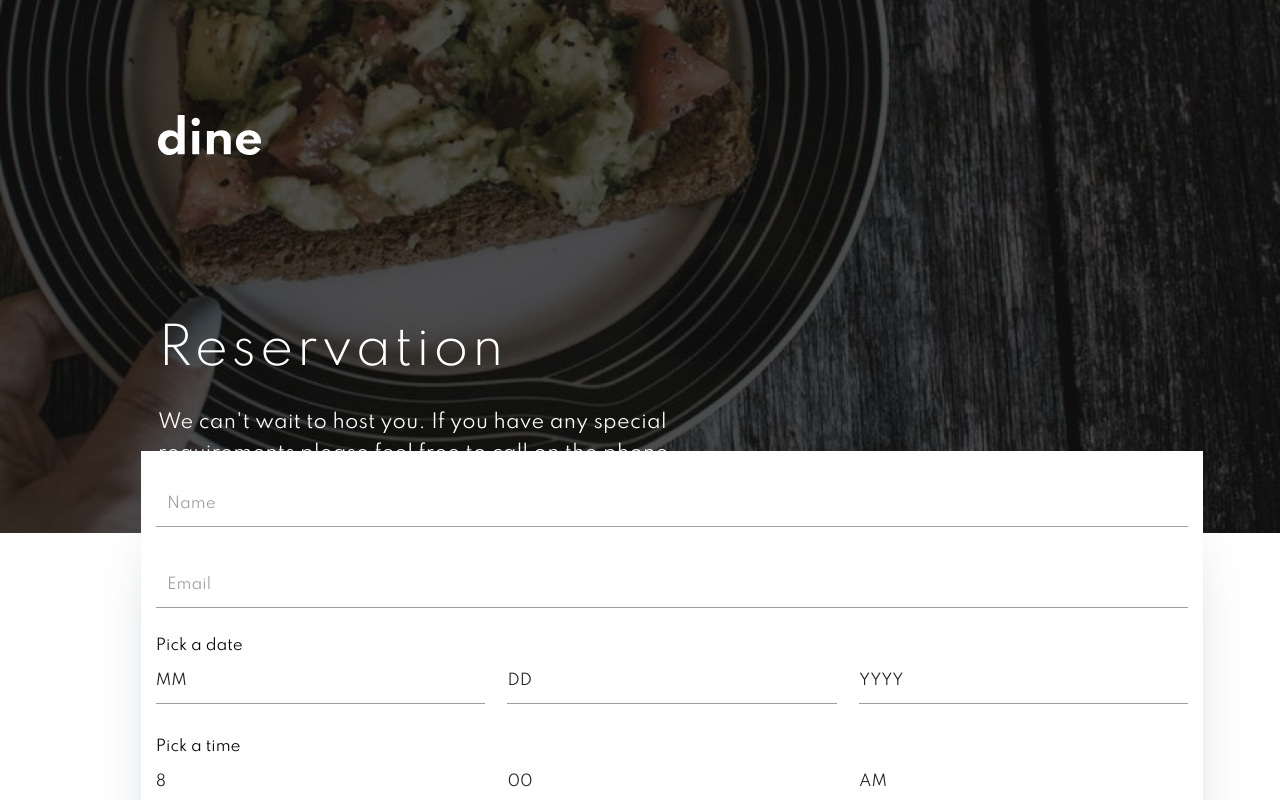
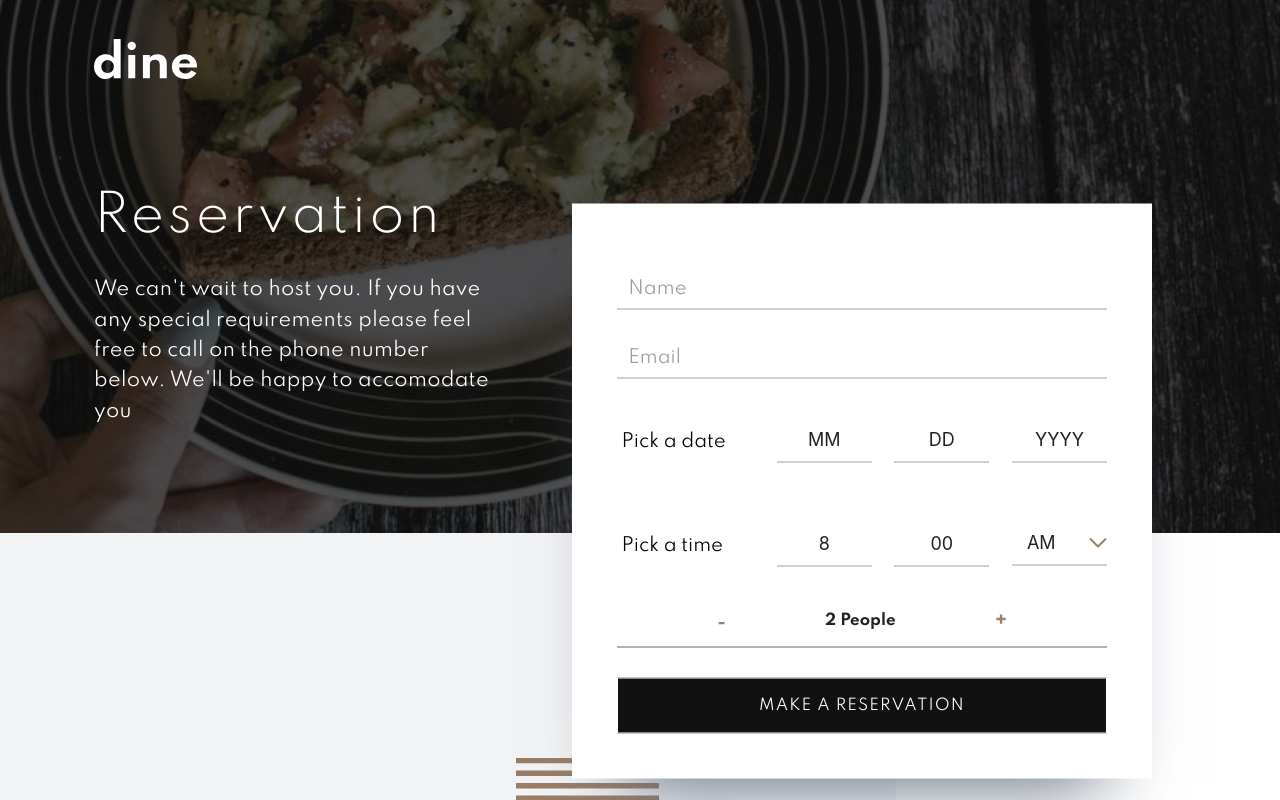
Before and after one commit to VincenzoMarcovecchio/Dine, a React (Create React App) app: page /contact in a window 1280 px wide. Shown: the top 800 px of the page. Built offline with nearby package versions, Linux system fonts and the light colour scheme.

Commit message:
i want to see the differencce between commits

```diff
--- a/package.json
+++ b/package.json
@@ -6,6 +6,7 @@
     "@testing-library/jest-dom": "^4.2.4",
     "@testing-library/react": "^9.5.0",
     "@testing-library/user-event": "^7.2.1",
+    "materialize-css": "^1.0.0-rc.2",
     "react": "^16.13.1",
     "react-dom": "^16.13.1",
     "react-router-dom": "^5.1.2",
--- a/src/App.js
+++ b/src/App.js
@@ -3,9 +3,8 @@ import './style/style.css';
 import { Route, Switch } from 'react-router-dom';
 import Home from './pages/Home';
 import Contact from './pages/Contact';
-import myfunction from './Function';
+import 'materialize-css/dist/css/materialize.min.css';
 function App() {
-  document.body.addEventListener('nv-enter', myfunction);
   return (
     <>
       <Switch>
--- a/src/Function.js
+++ b/src/Function.js
@@ -29,7 +29,7 @@ export const gatheringimg = () => {
 export const gatheringtext = () => {
   return (
     <>
-      <div className='container'>
+      <div className='containerr'>
         <h2>Family Gathering</h2>
         <p>
           We love catering for entire families. So please bring everyone along
@@ -71,7 +71,7 @@ export const specialimg = () => {
 export const specialtext = () => {
   return (
     <>
-      <div className='container'>
+      <div className='containerr'>
         <h2>Special Events</h2>
         <p>
           Whether it’s a romantic dinner or special date you’re celebrating with
@@ -114,7 +114,7 @@ export const socialimg = () => {
 export const socialtext = () => {
   return (
     <>
-      <div className='container'>
+      <div className='containerr'>
         <h2>Social Events</h2>
         <p>
           Are you looking to have a larger social event? No problem! We’re more
--- a/src/components/Footer.js
+++ b/src/components/Footer.js
@@ -3,7 +3,7 @@ import React from 'react';
 export default function Footer() {
   return (
     <>
-      <footer>
+      <footer className='footer'>
         <img src='/images/icons/logo.svg' />
         <div>
           Marthwaite, Sedbergh <br /> Cumbria <br /> +00 44 123 4567
--- a/src/pages/Contact.js
+++ b/src/pages/Contact.js
@@ -1,8 +1,35 @@
-import React, { useState } from 'react';
+import React, { useState, Component } from 'react';
 import Footer from '../components/Footer';
+import 'materialize-css/dist/css/materialize.min.css';
+import M from 'materialize-css';
+export default class Contact extends Component {
+  constructor(props) {
+    super(props);
+    this.state = {
+      firstName: null,
+      email: null,
+      month: null,
+      day: null,
+      year: null,
+      hour: null,
+      minutes: null,
+      am: null,
+      people: null,
+      formErrors: {
+        date: '',
+        time: '',
+        email: '',
+      },
+    };
+  }
 
-export default function Contact() {
+  componentDidMount() {
+    M.AutoInit();
+  }
+
+  render() {
     return (
+      <div>
         <div className='contact'>
           <picture>
             <source
@@ -26,9 +53,9 @@ export default function Contact() {
             <img className='logo' src='/images/icons/logo.svg' alt='logo' />
             <h1> Reservation</h1>
             <p>
-          We can't wait to host you. If you have any special requirements please
-          feel free to call on the phone number below. We'll be happy to
-          accomodate you
+              We can't wait to host you. If you have any special requirements
+              please feel free to call on the phone number below. We'll be happy
+              to accomodate you
             </p>
             <button className='btn-on-dark'>Reserve place</button>
           </div>
@@ -36,14 +63,14 @@ export default function Contact() {
             <form>
               <div className='input-field col s12'>
                 <input id='name' type='text' className='validate' />
-            <label for='ame'>Name</label>
+                <label for='name'>Name</label>
               </div>
               <div className='input-field col s12'>
-            <input id='email' type='email' class='validate' />
+                <input id='email' type='email' autocomplete='off' />
                 <label for='email'>Email</label>
               </div>
 
-          <div className='row'>
+              <div id='date' className='row row-date'>
                 <div className='input-field col s4'>
                   <label className='pick' for='month'>
                     Pick a date
@@ -116,7 +143,7 @@ export default function Contact() {
                   </select>
                 </div>
               </div>
-          <div className='row'>
+              <div id='time' className='row row-time'>
                 <div className='input-field col s4'>
                   <label className='pick' for='hour'>
                     Pick a time
@@ -204,11 +231,8 @@ export default function Contact() {
                     <option value='59'>59</option>
                   </select>
                 </div>
-            <div className='input-field col s4'>
-              <select id='am'>
-                <option value='' disabled selected>
-                  AM
-                </option>
+                <div id='am' className='input-field col s4'>
+                  <select>
                     <option value='AM'>AM</option>
                     <option value='PM'>PM</option>
                   </select>
@@ -220,9 +244,13 @@ export default function Contact() {
                     <path fill='#9E7F66' d='M6.425 2.977V.601H.629v2.376z' />
                   </svg>
                 </span>
-            <span className='people'> 2 People</span>
+                <strong className='people'> 2 People</strong>
                 <span className='plus'>
-              <svg xmlns='http://www.w3.org/2000/svg' width='10' height='11'>
+                  <svg
+                    xmlns='http://www.w3.org/2000/svg'
+                    width='10'
+                    height='11'
+                  >
                     <path
                       fill='#9E7F66'
                       d='M6.227 10.156V6.727h3.429V4.342H6.227V.913H3.842v3.429H.413v2.385h3.429v3.429z'
@@ -233,7 +261,11 @@ export default function Contact() {
               <button className='button-on-ligth'>make a reservation</button>
             </form>
           </div>
+          <div className='lines'></div>
+          <div className='patterns'></div>
           <Footer />
+        </div>
       </div>
     );
   }
+}
--- a/src/pages/Home.js
+++ b/src/pages/Home.js
@@ -1,6 +1,7 @@
 import React, { useState } from 'react';
 import Footer from '../components/Footer';
 import { Link } from 'react-router-dom';
+
 import {
   gatheringtext,
   gatheringimg,
@@ -241,7 +242,7 @@ export default function Home() {
               id='gathering'
               className='black btn-slider'
             >
-              <span className='line-2 active'></span>
+              <span className='line-2 actives'></span>
               family gathering
             </span>
             <span onClick={handleChange} id='special' className='btn-slider'>
--- a/src/style/_footer.scss
+++ b/src/style/_footer.scss
@@ -1,7 +1,7 @@
 footer {
   background-color: $codGray;
   text-transform: uppercase;
-  display: grid;
+  display: grid !important;
   grid-template-columns: 1fr;
   grid-template-rows: repeat(3, 100px);
   row-gap: 30px;
@@ -17,7 +17,7 @@ footer {
   }
   @include min-width(small) {
     height: 22rem;
-    grid-template-columns: 30% 70%;
+    grid-template-columns: 40% 60%;
     text-align: left;
     grid-template-rows: repeat(2, min-content);
     margin: 0;
--- a/src/style/_image-slider.scss
+++ b/src/style/_image-slider.scss
@@ -49,6 +49,12 @@
       cursor: pointer;
       opacity: 0.5;
       transition: all 0.5s ease-in-out;
+
+      &.black {
+        color: black !important;
+        opacity: 1 !important;
+        background-color: transparent !important;
+      }
 
       @include min-width(small) {
         font-size: 15px;
@@ -111,7 +117,7 @@
   }
 }
 
-.active {
+.actives {
   left: 40% !important;
   right: 40% !important;
   z-index: -1;
@@ -132,8 +138,7 @@
   }
 }
 
-.container {
-  grid-row: span 3/4 !important;
+.containerr {
   @include min-width(large) {
     text-align: left;
     margin: 3rem 0 0 11%;
@@ -155,8 +160,3 @@
     top: 17%;
   }
 }
-
-.black {
-  color: black !important;
-  opacity: 1 !important;
-}
--- a/src/style/globals/_global.scss
+++ b/src/style/globals/_global.scss
@@ -12,7 +12,7 @@ body {
   width: 100%;
   height: 100%;
   max-width: 1440px;
-  margin: auto;
+  margin: auto !important;
   font-size: 100%;
   transition: all 0.1s ease-in-out;
 }
--- a/src/style/pages/_contact.scss
+++ b/src/style/pages/_contact.scss
@@ -1,23 +1,82 @@
 .bg-contact {
   width: 100%;
-  height: 100%;
 }
 .contact {
+  position: relative;
+  @include min-width(large) {
+    & .patterns {
+      position: absolute;
+      bottom: 13rem;
+      left: 0;
+      height: 30rem;
+      width: 70%;
+      background-image: url(/images/patterns/pattern-curve-bottom-right.svg);
+      background-position: right;
+      background-repeat: no-repeat;
+      background-size: cover;
+      z-index: -22222222;
+    }
+  }
+
   & .text-hero {
-    top: 5%;
+    top: 1.5%;
+    @include min-width(small) {
+      & h1 {
+        margin-top: 7.5rem;
+      }
+      & button {
+        display: none;
+      }
+
+      & .logo {
+        float: left;
+      }
+    }
+    @include min-width(large) {
+      left: -10%;
+      height: 0;
+
+      & h1 {
+        margin-top: 60%;
+      }
+
+      & p {
+        max-width: 400px;
+      }
+      & .logo {
+        top: 22px;
+      }
+    }
   }
 }
 
 .caret {
   display: none;
 }
+
 .pick {
-  top: -35px !important;
+  top: -45px !important;
   color: black !important;
+  white-space: nowrap;
+  margin-bottom: 0.5rem !important;
+
+  @include min-width(small) {
+    top: 0 !important;
+    left: -122.5% !important;
+  }
 }
 .row {
-  margin-top: 1rem;
+  margin-top: 1.5rem;
+  margin-left: -0.75rem;
+  margin-right: -0.75rem;
+  width: 100%;
+  @include min-width(small) {
+    margin-left: 20% !important;
+    width: 72%;
+    margin-left: auto !important;
+  }
 }
+
 /* label focus color */
 .input-field input:focus + label {
   color: #000 !important;
@@ -28,11 +87,15 @@
   border-bottom: 1px solid #000 !important;
   box-shadow: 0 1px 0 0 #000 !important;
 }
+
 .dropdown-content .select-dropdown {
   box-shadow: $box-shadow !important;
 }
+.dropdown-content {
+  min-width: fit-content !important;
+}
 .dropdown-content li > span {
-  color: $codGray;
+  color: $codGray !important;
 }
 
 .form-control-select {
@@ -43,22 +106,141 @@
   align-items: center;
   margin: auto;
 }
+
 .form-container {
   width: 83%;
-  padding: 1rem;
+  padding: 2rem;
   transform: translateY(-9rem);
   z-index: 30000000 !important;
   box-shadow: 0px 54px 74px -50px #5c6779;
   background-color: white;
+  position: relative;
+  @include min-width(small) {
+    transform: translateY(-12.5rem);
+    width: 70% !important;
+  }
+  @include min-width(large) {
+    max-width: 580px !important;
+    margin-right: 10% !important;
+    transform: translateY(-22.5rem);
+    padding: 3rem;
+    margin-bottom: -12rem !important;
+  }
+
+  button {
+    @include button-on-ligth;
+    width: 100%;
+    margin-top: 1rem;
+    position: relative;
+
+    @include min-width(large) {
+      & ::before {
+        content: '';
+        position: absolute;
+        bottom: -2rem;
+        left: -2rem;
+        width: 75px;
+        height: 45px;
+        background-image: url(/images/patterns/pattern-lines.svg);
+        background-size: contain;
+        background-repeat: no-repeat;
+        background-position: center;
+      }
+    }
+  }
 }
 
 .persons {
   display: flex;
   align-items: center;
   justify-content: space-evenly;
+  border-bottom: 1px solid $shuttleGray !important;
+  padding-bottom: 1rem;
 }
 
-button {
-  @include button-on-ligth;
-  width: 100%;
+.people {
+  font-weight: 700 !important;
 }
+.check {
+  position: absolute;
+}
+
+#am {
+  & .select-wrapper {
+    background: url(/images/icons/icon-arrow.svg);
+    background-position: right;
+    background-repeat: no-repeat;
+    background-size: 18px;
+  }
+  // & .select-wrapper :focus {
+  //   background: url(/images/icons/icon-arrow-rotated.svg) !important;
+  //   background-position: right;
+  //   background-repeat: no-repeat;
+  //   background-size: 18px;
+  //   & .select-wrapper {
+  //     background: none;
+  //   }
+  // }
+  & ul:not(.browser-default) > li :hover {
+    background: url(/images/icons/icon-check.svg);
+    background-position: right center;
+    background-repeat: no-repeat;
+    background-size: 18px;
+  }
+  & .select-dropdown,
+  .dropdown-trigger {
+    text-align: left !important;
+    padding-left: 5px;
+    box-sizing: border-box;
+    background: none;
+
+    @include min-width(large) {
+      padding-left: 15px;
+    }
+  }
+}
+
+.form-container {
+  @include min-width(large) {
+    & .container {
+      margin: 0;
+    }
+  }
+}
+.input-field {
+  & label {
+    font-size: 18px !important;
+  }
+}
+
+.select-dropdown {
+  text-align: center !important;
+}
+.select-wrapper input.select-dropdown {
+  font-size: 18px !important;
+}
+.dropdown-content {
+  padding: 0 !important;
+}
+
+.row-time,
+.row-date {
+  margin-top: 2.5rem;
+  @include min-width(small) {
+    margin-top: unset;
+  }
+}
+.lines {
+  @include min-width(large) {
+    position: absolute;
+    background: url(/images/patterns/pattern-lines.svg);
+    background-repeat: no-repeat;
+    background-size: contain;
+    background-position: center;
+    bottom: 27%;
+    left: 40%;
+    z-index: -33333333555555555533 !important;
+    width: 150px;
+    height: 68px;
+  }
+}
--- a/src/style/style.css
+++ b/src/style/style.css
@@ -14,7 +14,7 @@ body {
   width: 100%;
   height: 100%;
   max-width: 1440px;
-  margin: auto;
+  margin: auto !important;
   font-size: 100%;
   -webkit-transition: all 0.1s ease-in-out;
   transition: all 0.1s ease-in-out;
@@ -954,6 +954,12 @@ body {
   transition: all 0.5s ease-in-out;
 }
 
+.image-slider .btn-group .btn-slider.black {
+  color: black !important;
+  opacity: 1 !important;
+  background-color: transparent !important;
+}
+
 @media screen and (min-width: 500px) {
   .image-slider .btn-group .btn-slider {
     font-size: 15px;
@@ -1081,21 +1087,21 @@ body {
   border: 1.4px solid #111111;
 }
 
-.active {
+.actives {
   left: 40% !important;
   right: 40% !important;
   z-index: -1;
 }
 
 @media screen and (min-width: 500px) {
-  .active {
+  .actives {
     left: 19% !important;
     right: 19% !important;
   }
 }
 
 @media screen and (min-width: 1024px) {
-  .active {
+  .actives {
     left: -86% !important;
     right: 107% !important;
     top: 17% !important;
@@ -1110,14 +1116,8 @@ body {
   }
 }
 
-.container {
-  -ms-grid-row: 1 !important;
-  -ms-grid-row-span: 3 !important;
-  grid-row: span 3/4 !important;
-}
-
-@media screen and (min-width: 1024px) {
-  .container {
+@media screen and (min-width: 1024px) {
+  .containerr {
     text-align: left;
     margin: 3rem 0 0 11%;
   }
@@ -1141,11 +1141,6 @@ body {
     right: 100%;
     top: 17%;
   }
-}
-
-.black {
-  color: black !important;
-  opacity: 1 !important;
 }
 
 .reservation {
@@ -1247,8 +1242,8 @@ body {
 footer {
   background-color: #111111;
   text-transform: uppercase;
-  display: -ms-grid;
-  display: grid;
+  display: -ms-grid !important;
+  display: grid !important;
   -ms-grid-columns: 1fr;
       grid-template-columns: 1fr;
   -ms-grid-rows: (100px)[3];
@@ -1287,8 +1282,8 @@ footer img {
 @media screen and (min-width: 500px) {
   footer {
     height: 22rem;
-    -ms-grid-columns: 30% 70%;
-        grid-template-columns: 30% 70%;
+    -ms-grid-columns: 40% 60%;
+        grid-template-columns: 40% 60%;
     text-align: left;
     -ms-grid-rows: (min-content)[2];
         grid-template-rows: repeat(2, -webkit-min-content);
@@ -1331,11 +1326,57 @@ footer img {
 
 .bg-contact {
   width: 100%;
-  height: 100%;
+}
+
+.contact {
+  position: relative;
+}
+
+@media screen and (min-width: 1024px) {
+  .contact .patterns {
+    position: absolute;
+    bottom: 13rem;
+    left: 0;
+    height: 30rem;
+    width: 70%;
+    background-image: url(/images/patterns/pattern-curve-bottom-right.svg);
+    background-position: right;
+    background-repeat: no-repeat;
+    background-size: cover;
+    z-index: -22222222;
+  }
 }
 
 .contact .text-hero {
-  top: 5%;
+  top: 1.5%;
+}
+
+@media screen and (min-width: 500px) {
+  .contact .text-hero h1 {
+    margin-top: 7.5rem;
+  }
+  .contact .text-hero button {
+    display: none;
+  }
+  .contact .text-hero .logo {
+    float: left;
+  }
+}
+
+@media screen and (min-width: 1024px) {
+  .contact .text-hero {
+    left: -10%;
+    height: 0;
+  }
+  .contact .text-hero h1 {
+    margin-top: 60%;
+  }
+  .contact .text-hero p {
+    max-width: 400px;
+  }
+  .contact .text-hero .logo {
+    top: 22px;
+  }
 }
 
 .caret {
@@ -1343,12 +1384,32 @@ footer img {
 }
 
 .pick {
-  top: -35px !important;
+  top: -45px !important;
   color: black !important;
+  white-space: nowrap;
+  margin-bottom: 0.5rem !important;
+}
+
+@media screen and (min-width: 500px) {
+  .pick {
+    top: 0 !important;
+    left: -122.5% !important;
+  }
 }
 
 .row {
-  margin-top: 1rem;
+  margin-top: 1.5rem;
+  margin-left: -0.75rem;
+  margin-right: -0.75rem;
+  width: 100%;
+}
+
+@media screen and (min-width: 500px) {
+  .row {
+    margin-left: 20% !important;
+    width: 72%;
+    margin-left: auto !important;
+  }
 }
 
 /* label focus color */
@@ -1368,8 +1429,14 @@ footer img {
           box-shadow: 0px 54px 74px -50px #5c6779 !important;
 }
 
+.dropdown-content {
+  min-width: -webkit-fit-content !important;
+  min-width: -moz-fit-content !important;
+  min-width: fit-content !important;
+}
+
 .dropdown-content li > span {
-  color: #111111;
+  color: #111111 !important;
 }
 
 .form-control-select {
@@ -1389,28 +1456,36 @@ footer img {
 
 .form-container {
   width: 83%;
-  padding: 1rem;
+  padding: 2rem;
   -webkit-transform: translateY(-9rem);
           transform: translateY(-9rem);
   z-index: 30000000 !important;
   -webkit-box-shadow: 0px 54px 74px -50px #5c6779;
           box-shadow: 0px 54px 74px -50px #5c6779;
   background-color: white;
-}
-
-.persons {
-  display: -webkit-box;
-  display: -ms-flexbox;
-  display: flex;
-  -webkit-box-align: center;
-      -ms-flex-align: center;
-          align-items: center;
-  -webkit-box-pack: space-evenly;
-      -ms-flex-pack: space-evenly;
-          justify-content: space-evenly;
-}
-
-button {
+  position: relative;
+}
+
+@media screen and (min-width: 500px) {
+  .form-container {
+    -webkit-transform: translateY(-12.5rem);
+            transform: translateY(-12.5rem);
+    width: 70% !important;
+  }
+}
+
+@media screen and (min-width: 1024px) {
+  .form-container {
+    max-width: 580px !important;
+    margin-right: 10% !important;
+    -webkit-transform: translateY(-22.5rem);
+            transform: translateY(-22.5rem);
+    padding: 3rem;
+    margin-bottom: -12rem !important;
+  }
+}
+
+.form-container button {
   width: 13rem;
   height: 3.7rem;
   border: 1.4px solid #fff;
@@ -1425,10 +1500,128 @@ button {
   transition: background-color 0.5s ease-in-out;
   margin-top: 2rem;
   width: 100%;
-}
-
-button:hover {
+  margin-top: 1rem;
+  position: relative;
+}
+
+.form-container button:hover {
   background-color: transparent;
   color: #111111;
   border: 1.4px solid #111111;
 }
+
+@media screen and (min-width: 1024px) {
+  .form-container button ::before {
+    content: '';
+    position: absolute;
+    bottom: -2rem;
+    left: -2rem;
+    width: 75px;
+    height: 45px;
+    background-image: url(/images/patterns/pattern-lines.svg);
+    background-size: contain;
+    background-repeat: no-repeat;
+    background-position: center;
+  }
+}
+
+.persons {
+  display: -webkit-box;
+  display: -ms-flexbox;
+  display: flex;
+  -webkit-box-align: center;
+      -ms-flex-align: center;
+          align-items: center;
+  -webkit-box-pack: space-evenly;
+      -ms-flex-pack: space-evenly;
+          justify-content: space-evenly;
+  border-bottom: 1px solid #5c6779 !important;
+  padding-bottom: 1rem;
+}
+
+.people {
+  font-weight: 700 !important;
+}
+
+.check {
+  position: absolute;
+}
+
+#am .select-wrapper {
+  background: url(/images/icons/icon-arrow.svg);
+  background-position: right;
+  background-repeat: no-repeat;
+  background-size: 18px;
+}
+
+#am ul:not(.browser-default) > li :hover {
+  background: url(/images/icons/icon-check.svg);
+  background-position: right center;
+  background-repeat: no-repeat;
+  background-size: 18px;
+}
+
+#am .select-dropdown,
+#am .dropdown-trigger {
+  text-align: left !important;
+  padding-left: 5px;
+  -webkit-box-sizing: border-box;
+          box-sizing: border-box;
+  background: none;
+}
+
+@media screen and (min-width: 1024px) {
+  #am .select-dropdown,
+  #am .dropdown-trigger {
+    padding-left: 15px;
+  }
+}
+
+@media screen and (min-width: 1024px) {
+  .form-container .container {
+    margin: 0;
+  }
+}
+
+.input-field label {
+  font-size: 18px !important;
+}
+
+.select-dropdown {
+  text-align: center !important;
+}
+
+.select-wrapper input.select-dropdown {
+  font-size: 18px !important;
+}
+
+.dropdown-content {
+  padding: 0 !important;
+}
+
+.row-time,
+.row-date {
+  margin-top: 2.5rem;
+}
+
+@media screen and (min-width: 500px) {
+  .row-time,
+  .row-date {
+    margin-top: unset;
+  }
+}
+
+@media screen and (min-width: 1024px) {
+  .lines {
+    position: absolute;
+    background: url(/images/patterns/pattern-lines.svg);
+    background-repeat: no-repeat;
+    background-size: contain;
+    background-position: center;
+    bottom: 27%;
+    left: 40%;
+    z-index: -33333333555555555533 !important;
+    width: 150px;
+    height: 68px;
+  }
+}
```
Also changed, not shown: public/images/icons/icon-arrow-rotated.png (added). Lines whose indentation alone changed are shown as unchanged.
